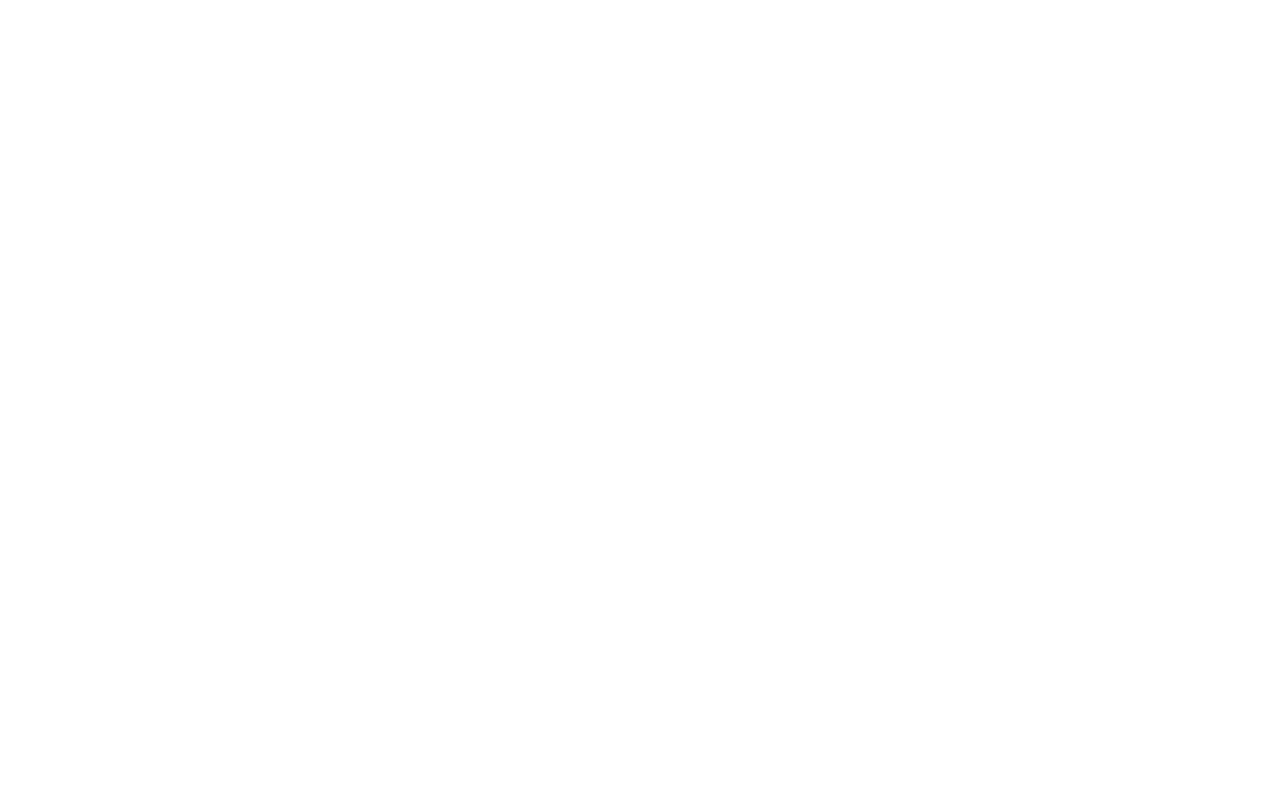
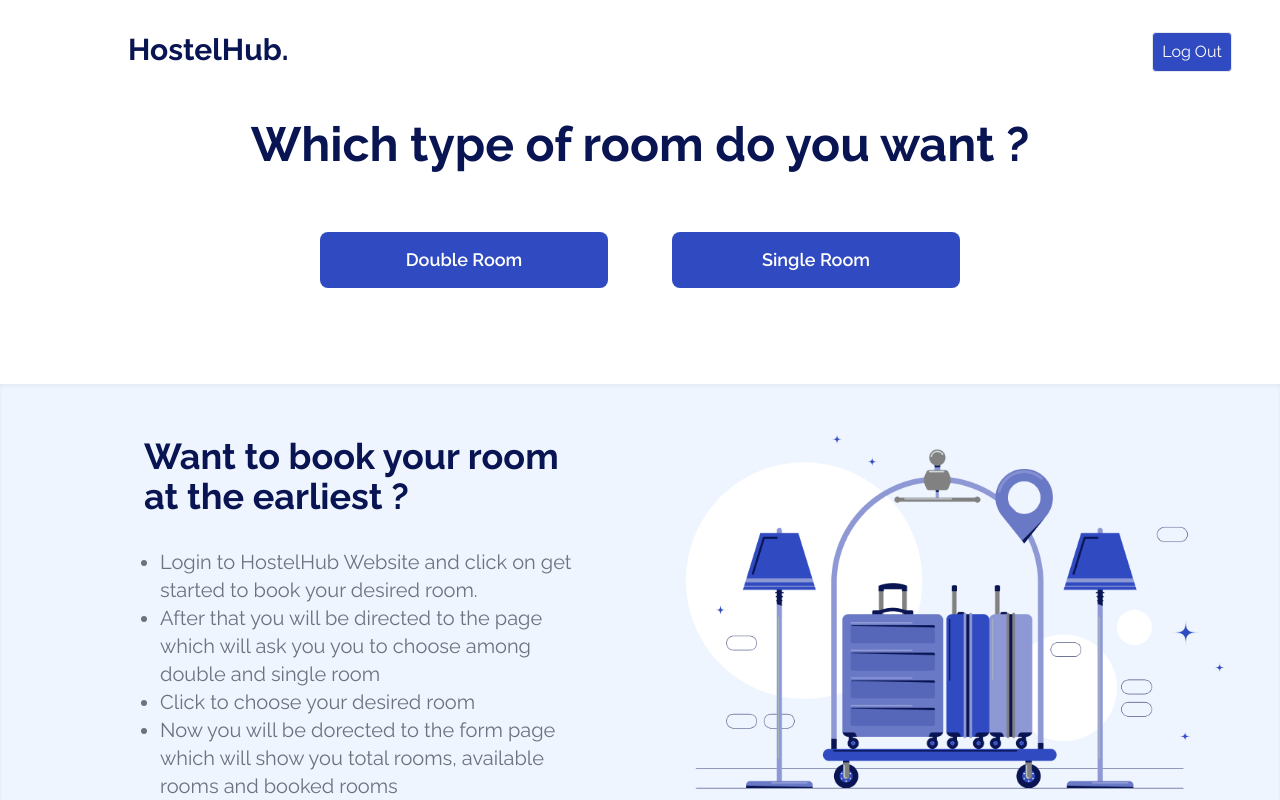
Before and after one commit to AyushmanSoni/HostelHub-Frontend, a React (Create React App) app in the folder hostelhub/: page /back in a window 1280 px wide. Before the commit this address had no page. Shown: the top 800 px of the page. Built offline with nearby package versions, Linux system fonts and the light colour scheme.

Commit message:
added further more routes

```diff
--- a/hostelhub/src/App.js
+++ b/hostelhub/src/App.js
@@ -26,6 +26,13 @@ function App() {
          <Route path='/home' element={<Hero/>} />
          <Route path='/booking' element={<Types/>}/>
          <Route path='/double' element={<Booking/>}/>
+         <Route path='/single' element={<SingleRoomForm/>}/>
+         <Route path='/back' element={<Types/>}/>
+         <Route path='/back2' element={<Types/>}/>
+         <Route path='/logout' element={<NewLogin/>}/>
+         <Route path='/signout' element={<NewLogin/>}/>
+
+
     </Routes>
     </>
     // <div>
--- a/hostelhub/src/components/Booking.jsx
+++ b/hostelhub/src/components/Booking.jsx
@@ -76,7 +76,11 @@ const Details = () => {
 
         <div className="flex flex-col p-4 ml-28  max-w-screen-lg h-full mt-5 w-1/2">
             <div className="pb-8 ">
+                <div className='flex'>
                 <p className="text-4xl font-bold inline">Enter booking details</p>
+                <Link to = "/back">
+                <button className=' ml-8 text-white bg-[#304AC1] hover:font-semibold  border w-20 h-10 items-center rounded '>Go Back</button></Link>
+                </div>
                 <p className="py-2 text-[#304AC1]">Submit the form below to book your desired room</p>
             </div>
             <div className="flex ">
--- a/hostelhub/src/components/NavBar.jsx
+++ b/hostelhub/src/components/NavBar.jsx
@@ -39,7 +39,8 @@ const NavBar = () => {
                     <Link to={link} smooth duration={500}>{link}</Link>
                     </li>
             ))}
-            <button className='text-white bg-[#304AC1] hover:font-semibold hover:bg-[#EFF5FF] hover:text-[#091553] border w-20 h-10 items-center mt-4 ml-6 rounded'>Sign out</button>
+             <Link to = "/signout">
+            <button className='text-white bg-[#304AC1] hover:font-semibold hover:bg-[#EFF5FF] hover:text-[#091553] border w-20 h-10 items-center mt-4 ml-6 rounded'>Sign out</button></Link>
         </ul>
 
         <div onClick={handleNav} className='block md:hidden cursor-pointer text-white'>
--- a/hostelhub/src/components/SingleRoomForm.jsx
+++ b/hostelhub/src/components/SingleRoomForm.jsx
@@ -1,5 +1,6 @@
 import React ,{useRef,useEffect} from 'react'
 import Chart from 'chart.js/auto'
+import { Link } from 'react-router-dom';
 
 const SingleRoomForm = () => {
 
@@ -43,7 +44,11 @@ const SingleRoomForm = () => {
 
         <div className="flex flex-col p-4 ml-28  max-w-screen-lg h-full mt-5 w-1/2">
             <div className="pb-8 ">
-                <p className="text-4xl font-bold inline">Enter booking details</p>
+              <div>
+              <p className="text-4xl font-bold inline">Enter booking details</p>
+                <Link to = "/back2">
+                <button className=' ml-8 text-white bg-[#304AC1] hover:font-semibold  border w-20 h-10 items-center rounded '>Go Back</button></Link>
+              </div>
                 <p className="py-2 text-[#304AC1]">Submit the form below to book your desired room</p>
             </div>
             <div className="flex ">
--- a/hostelhub/src/components/Types.jsx
+++ b/hostelhub/src/components/Types.jsx
@@ -10,7 +10,8 @@ const Types = () => {
         <div className='shadow-lg pb-24'>
         <div className='flex mt-8'>
             <h1 className=' text-3xl font-bold text-[#091553] ml-32 w-[80%]'>HostelHub.</h1>
-            <button className='text-white bg-[#304AC1] hover:font-semibold hover:bg-[#EFF5FF] hover:text-[#091553] border w-20 h-10 items-center rounded '>Log Out</button>
+            <Link to = "/logout">
+            <button className='text-white bg-[#304AC1] hover:font-semibold hover:bg-[#EFF5FF] hover:text-[#091553] border w-20 h-10 items-center rounded '>Log Out</button></Link>
         </div>
         <div>
             <div className='pt-12'>
@@ -19,7 +20,8 @@ const Types = () => {
             <div className='flex justify-center pt-16 gap-16'>
                <Link to = "/double">
                 <button className='py-3.5 w-72 sm:w-72 rounded-lg bg-[#304AC1] text-[#ffffff] font-semibold text-2xl sm:text-lg hover:bg-[#435cd0] '>Double Room</button> </Link>
-                <button className='py-3.5 w-72 sm:w-72 rounded-lg bg-[#304AC1] text-[#ffffff] font-semibold text-2xl sm:text-lg hover:bg-[#435cd0]'>Single Room</button>
+                <Link to = "/single">
+                <button className='py-3.5 w-72 sm:w-72 rounded-lg bg-[#304AC1] text-[#ffffff] font-semibold text-2xl sm:text-lg hover:bg-[#435cd0]'>Single Room</button></Link>
             </div>
         </div>
     </div>
```
